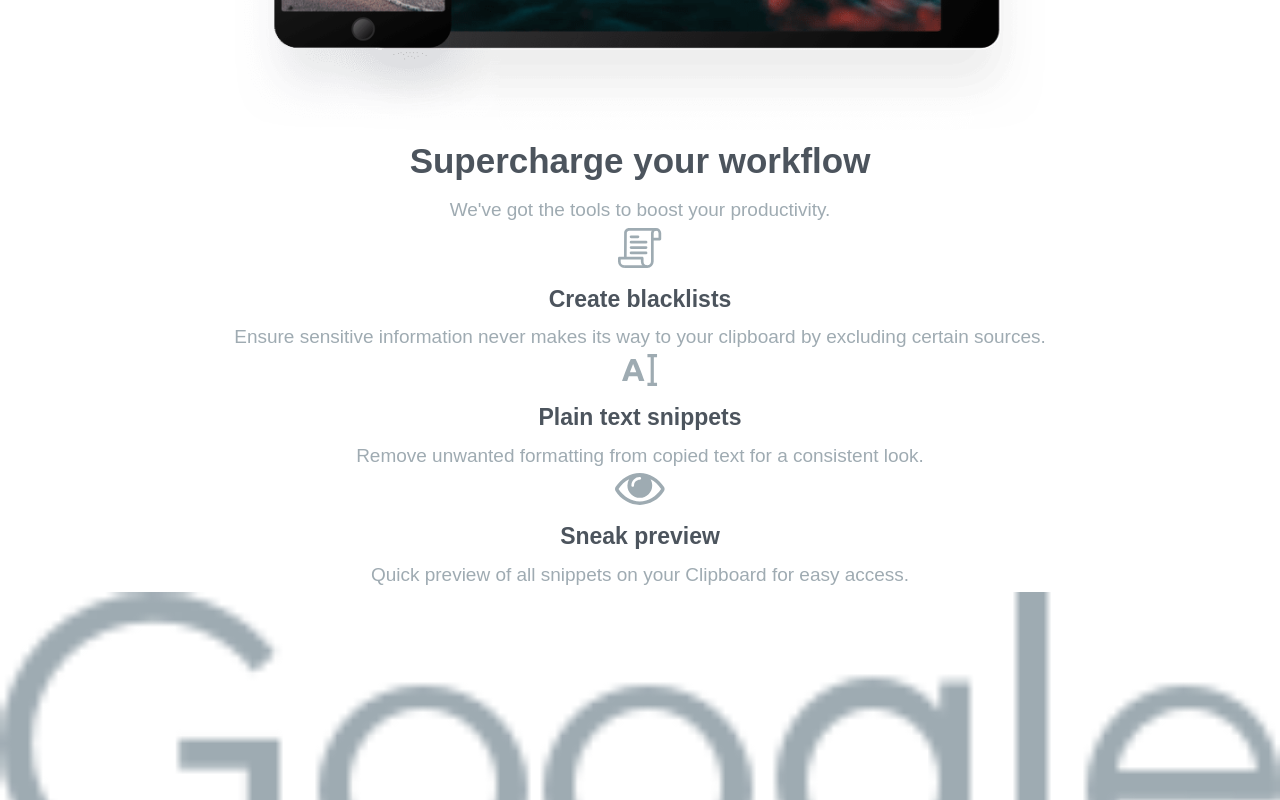
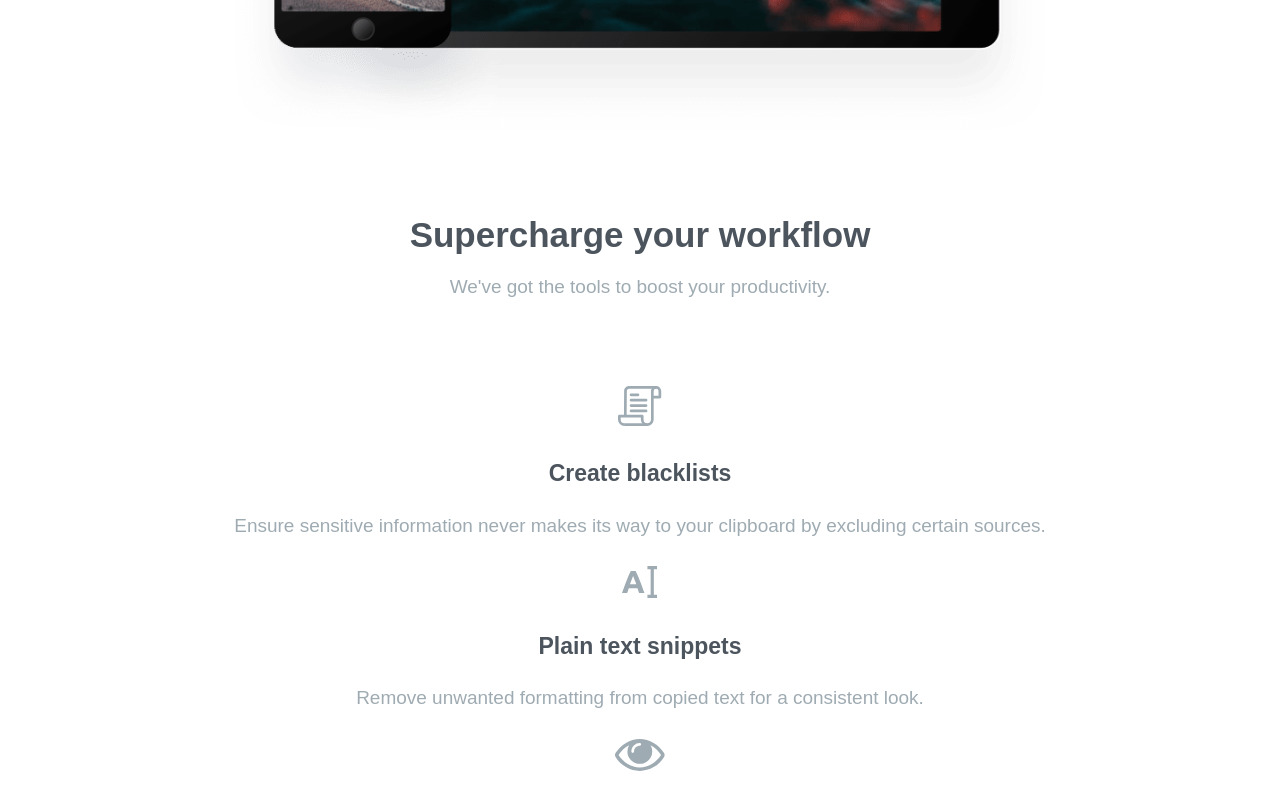
Before and after one commit to kharrnix/fem-clipboard-landing-page, a React (Create React App) app: page / in a window 1280 px wide. Shown: the part 2160-2960 px from the top of the page. Built offline with nearby package versions, Linux system fonts and the light colour scheme; a web font is replaced by a local one.

Commit message:
Style fourth section for small devices

```diff
--- a/src/components/SectionFour.css
+++ b/src/components/SectionFour.css
@@ -1,18 +1,29 @@
 .section4 {
+	margin-top: var(--margin-750);
+	padding: 0rem var(--margin-500);
 	text-align: center;
 }
 
 .section4__heading {
+	margin-bottom: var(--margin-100);
 	color: var(--clr-neutral-900);
 	font-size: var(--fs-700);
+	line-height: 1.2;
 }
 
 .section4__icon {
 	display: inline;
 	width: auto;
+	margin-top: var(--margin-500);
+}
+
+.section4__main-paragraph {
+	margin-bottom: var(--margin-720);
 }
 
 .section4__secondary-heading {
+	margin-bottom: var(--margin-100);
+	margin-top: var(--margin-200);
 	color: var(--clr-neutral-900);
 	font-size: var(--fs-500);
 }
--- a/src/index.css
+++ b/src/index.css
@@ -28,12 +28,14 @@
 	--margin-820: 14.5rem;
 	--margin-800: 8.25rem;
 	--margin-750: 5.25rem;
+	--margin-720: 3.625rem;
 	--margin-700: 2.625rem;
 	--margin-600: 2.5rem;
 	--margin-500: 1.475rem;
 	--margin-400: 1.375rem;
 	--margin-300: 1.125rem;
 	--margin-200: 1rem;
+	--margin-100: 0.875rem;
 }
 
 /* Desktop font sizes */
```
